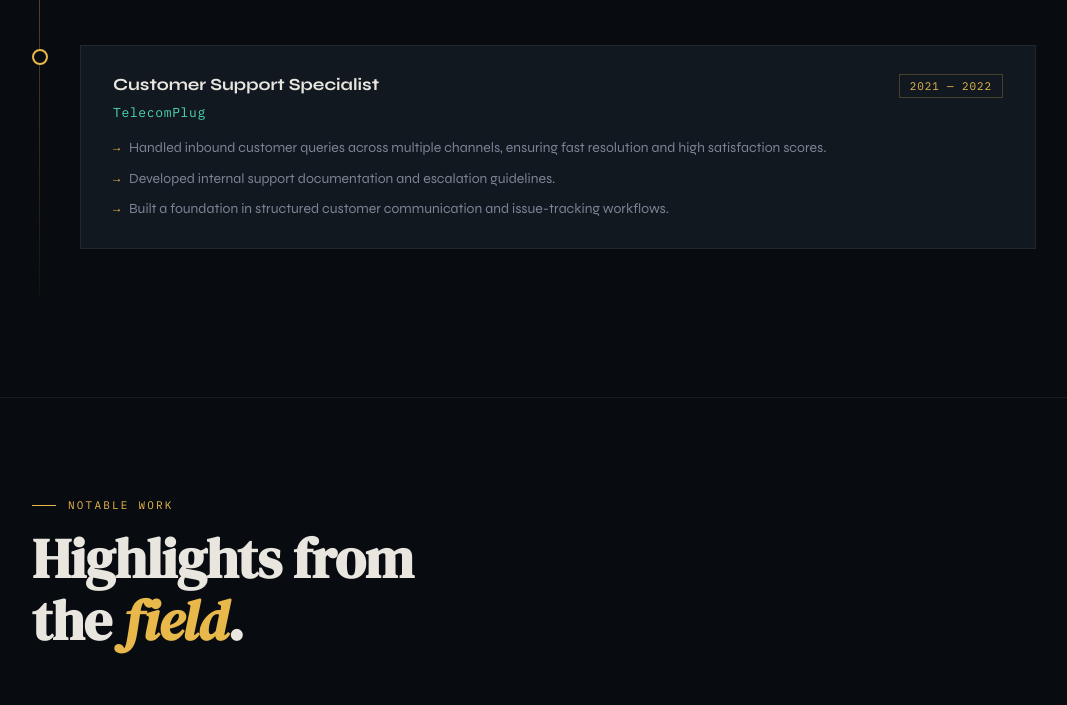
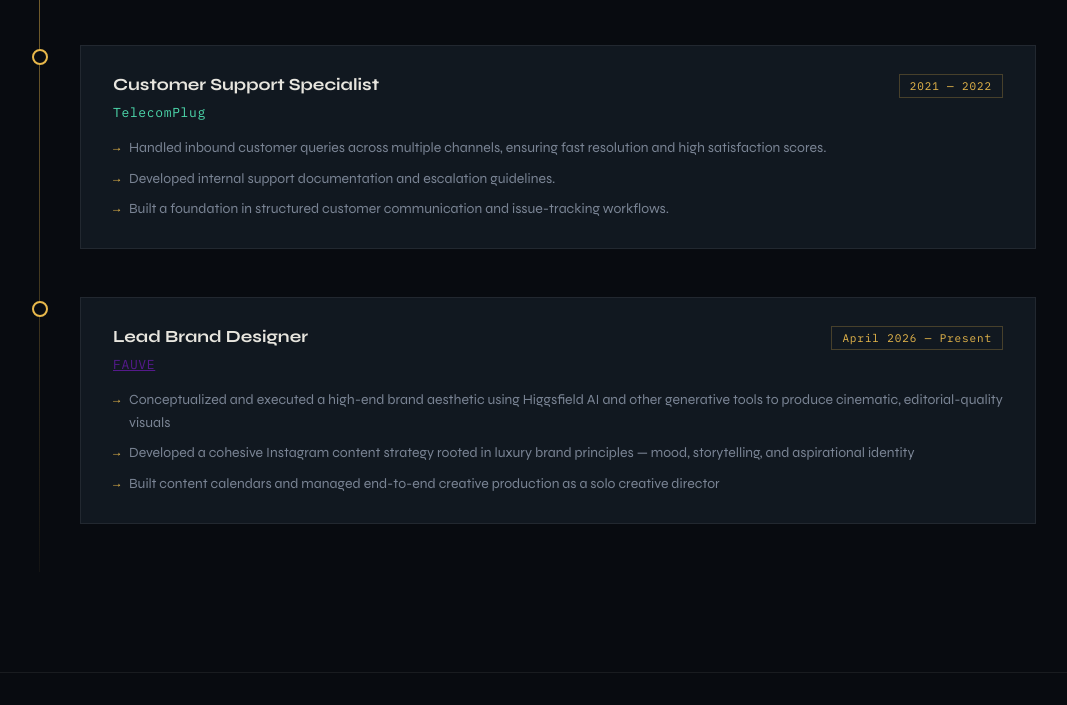
Before and after one commit to linuschinonso/portfolio, a plain HTML site: page index.html in a window 1280 px wide. Shown: the part 3617-4322 px from the top of the page, without its empty margins (106-1173 px from the left). Drawn offline with Linux system fonts and the light colour scheme.

Commit message:
Add timeline entry for Lead Brand Designer position
Added a new timeline item for Lead Brand Designer role at FAUVE, detailing responsibilities and achievements.

```diff
--- a/index.html
+++ b/index.html
@@ -1051,6 +1051,22 @@
         </div>
       </div>
 
+      <div class="timeline-item">
+        <div class="timeline-dot"></div>
+        <div class="timeline-content">
+          <div class="timeline-header">
+            <span class="timeline-role">Lead Brand Designer</span>
+            <span class="timeline-period">April 2026 — Present</span>
+          </div>
+          <div class="timeline-company"><a href="">FAUVE</a></div>
+          <ul class="timeline-points">
+            <li>Conceptualized and executed a high-end brand aesthetic using Higgsfield AI and other generative tools to produce cinematic, editorial-quality visuals</li>
+            <li>Developed a cohesive Instagram content strategy rooted in luxury brand principles — mood, storytelling, and aspirational identity</li>
+            <li>Built content calendars and managed end-to-end creative production as a solo creative director</li>
+          </ul>
+        </div>
+      </div>
+
     </div>
   </div>
 </section>
```
